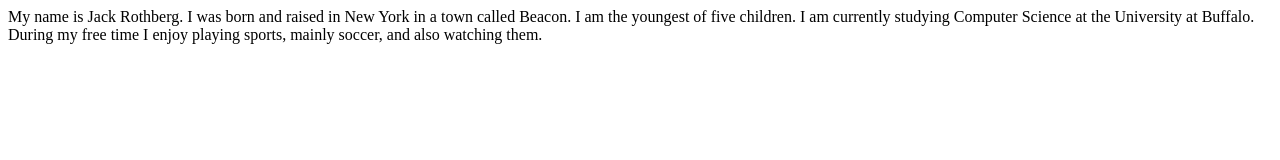
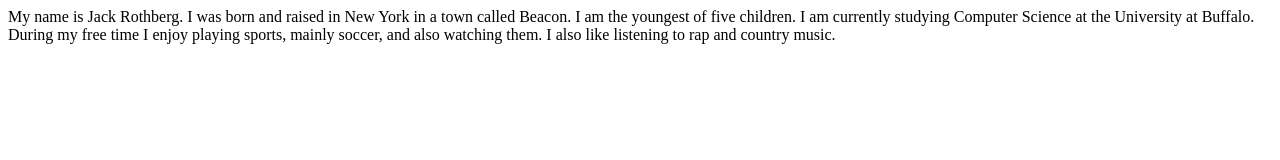
Before and after one commit to JackRothberg/JackRothberg.github.io, a plain HTML site: page index.html in a window 1280 px wide. Drawn offline with Linux system fonts and the light colour scheme.

Commit message:
self description-music

```diff
--- a/index.html
+++ b/index.html
@@ -8,7 +8,7 @@
   in a town called Beacon. I am the youngest of five children. I
 	am currently studying Computer Science at the University at Buffalo.
 	During my free time I enjoy playing sports, mainly soccer, and also watching
-	them.
+	them. I also like listening to rap and country music.
 
 </body>
 </html>
```
